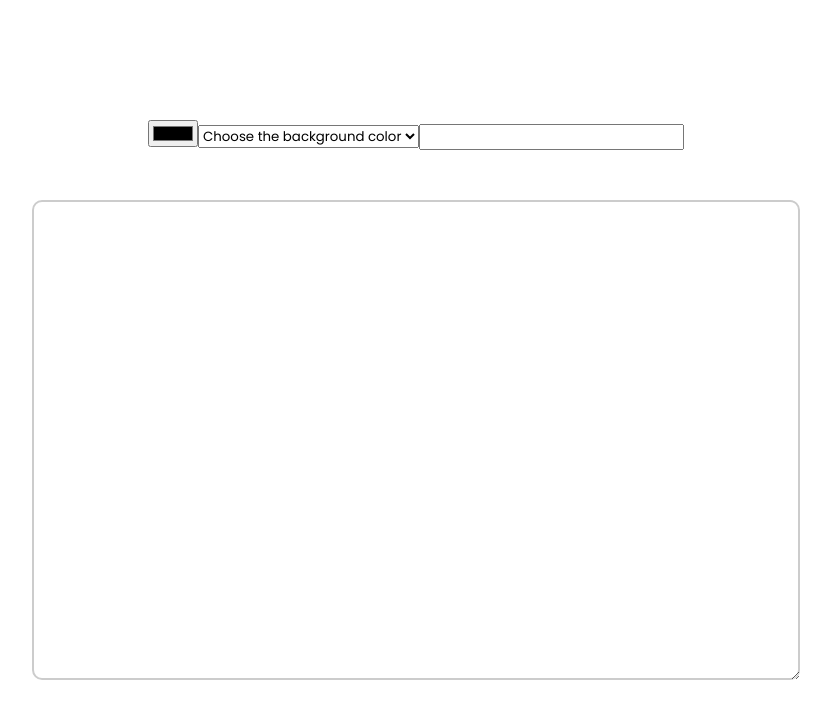
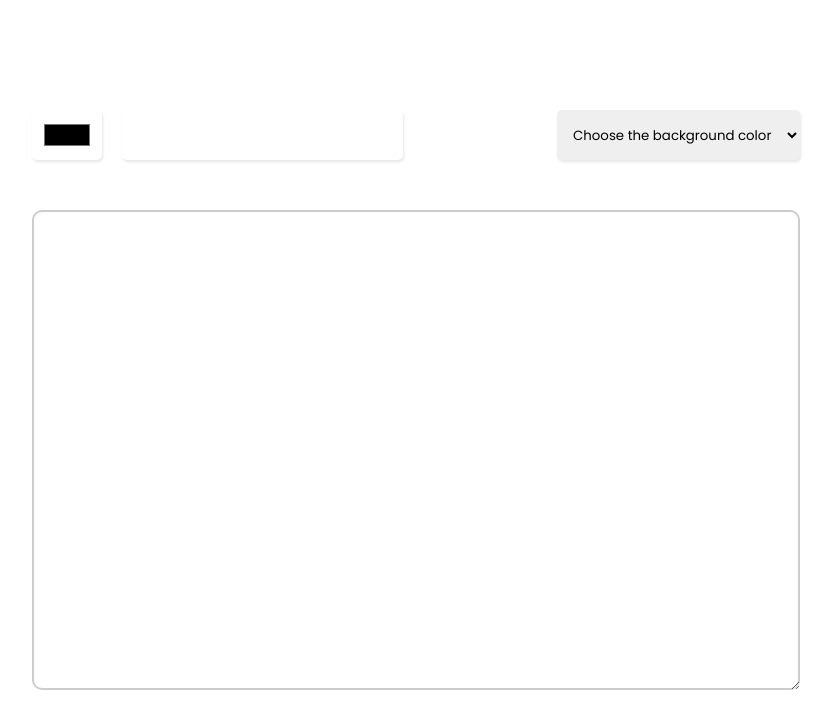
Before and after one commit to TanveerAli345/ctruh-assignment, a React (Vite) app in the folder ctruh-assignment/: page / in a window 1280 px wide. Shown: the top 728 px of the page, without its empty margins (224-1056 px from the left). Built offline with nearby package versions, Linux system fonts and the light colour scheme.

Commit message:
Improving CSS for tools

```diff
--- a/ctruh-assignment/src/App.css
+++ b/ctruh-assignment/src/App.css
@@ -8,6 +8,44 @@
     justify-content: center;
     gap: 50px;
 }
+
+/* TOOLS */
+
+.tools {
+    width: 60%;
+    display: flex;
+    gap: 20px;
+    justify-content: space-between;
+    flex-wrap: wrap;
+  }
+
+  .canvas-tools {
+    display: flex;
+    gap: 20px;
+  }
+
+  #ip-color {
+    -webkit-appearance: none;
+    -moz-appearance: none;
+    appearance: none;
+    width: 70px;
+    height: 50px;
+    padding: 10px;
+    border-radius: 5px;
+    background-color: white;
+    border: none;
+    cursor: pointer;
+    box-shadow: 1px 2px 3px 0 rgba(0, 0, 0, 0.1);
+  }
+
+  #ip-select, #ip-number {
+    border: none;
+    border-radius: 5px;
+    outline: none;
+    padding: 12px;
+    cursor: pointer;
+    box-shadow: 1px 2px 3px 0 rgba(0, 0, 0, 0.1);
+  }
 
 /* CANVAS */
 
--- a/ctruh-assignment/src/components/Tools.jsx
+++ b/ctruh-assignment/src/components/Tools.jsx
@@ -3,10 +3,13 @@ import colorPalette from '../data/colorPalettes.json'
 
 export default function Tools({ handleColorChange, handleColorPaletteChange }) {
     return(
-        <div>
-            <input type="color" onChange={handleColorChange} />
+        <div className="tools">
+            <div className="canvas-tools">
+                <input id="ip-color" type="color" onChange={handleColorChange} />
+                <input id="ip-number" type="number" />
+            </div>
 
-            <select onChange={handleColorPaletteChange}>
+            <select id="ip-select" onChange={handleColorPaletteChange}>
                 <option value=""> Choose the background color </option>
                 {colorPalette.map((item, index) => (
                 <option key={index} value={item[1]}>
@@ -14,8 +17,6 @@ export default function Tools({ handleColorChange, handleColorPaletteChange }) {
                 </option>
                 ))}
             </select>
-
-            <input type="number" />
         </div>
     )
 }
```
